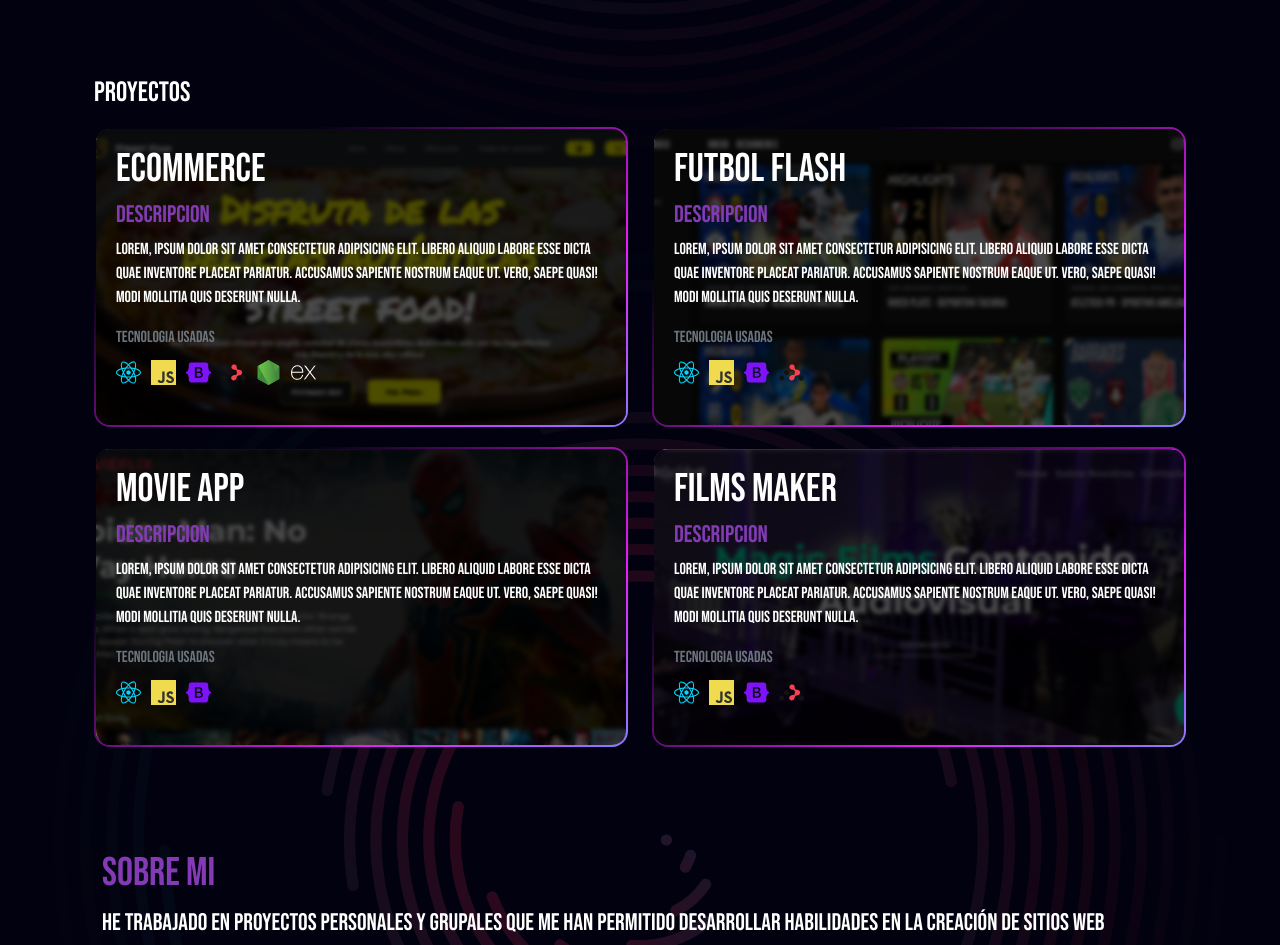
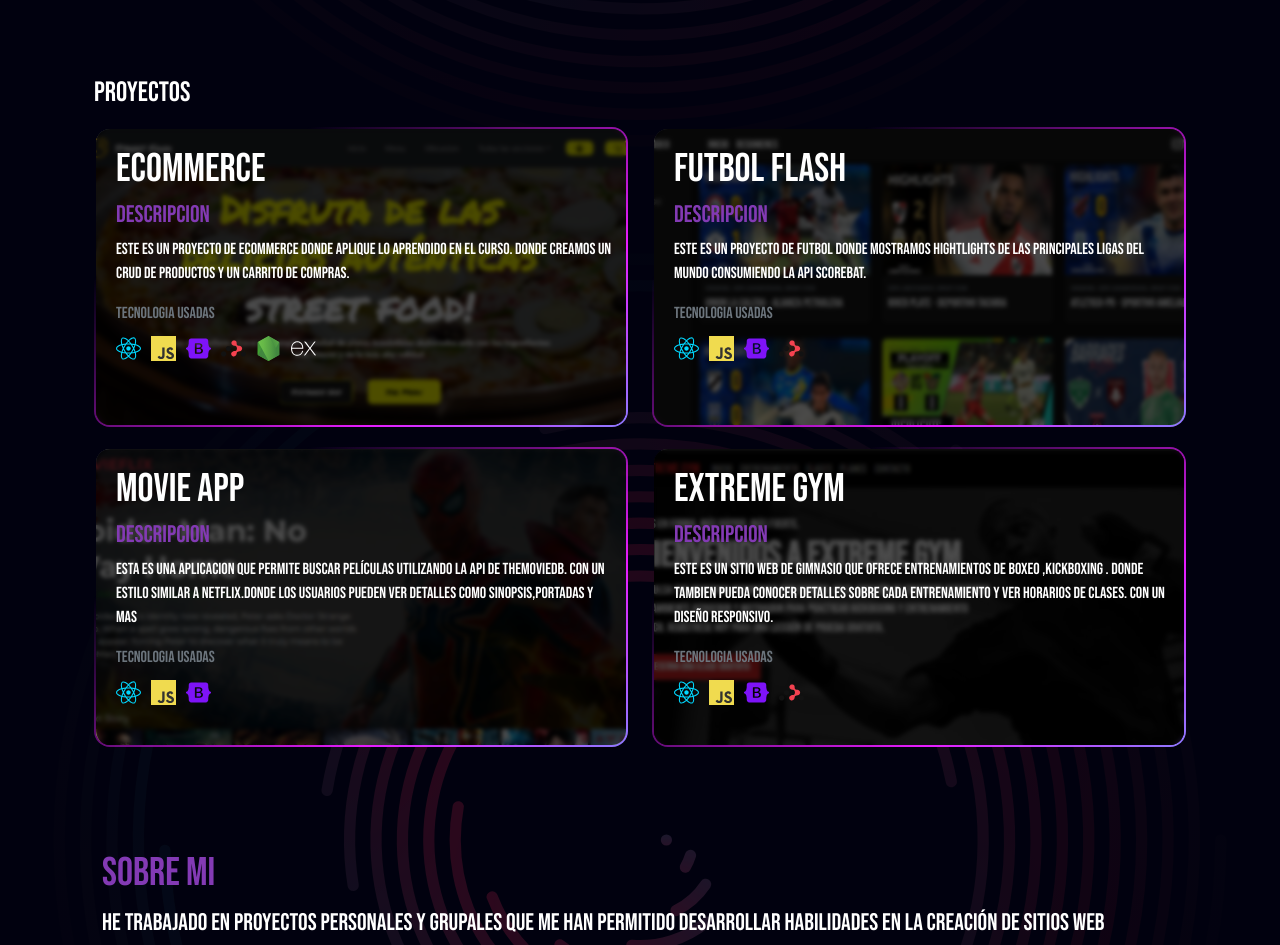
Before and after one commit to javieruncos/portafolio, a React (Vite) app: page / in a window 1280 px wide. Shown: the part 1080-2025 px from the top of the page. Built offline with nearby package versions, Linux system fonts and the light colour scheme.

Commit message:
agregamos enlaces de proyectos a las cards

```diff
--- a/src/assets/style/Proyecto.css
+++ b/src/assets/style/Proyecto.css
@@ -16,6 +16,11 @@
     background-size: 200% 100%;
     animation: gradient 5s ease infinite;
     position: relative;
+}
+
+.card-proyectos a{
+    text-decoration: none;
+    color: white;
 }
 
 @keyframes gradient {
--- a/src/components/Ui/Proyecto.jsx
+++ b/src/components/Ui/Proyecto.jsx
@@ -4,6 +4,7 @@ import ecommerce from "../../assets/img/proyectos/eccomerce.png";
 import futbol from "../../assets/img/proyectos/futbol2.png";
 import movie from "../../assets/img/proyectos/movie.png";
 import magic from "../../assets/img/proyectos/magic.png";
+import gym from "../../assets/img/proyectos/gym.png";
 import { LogosTecnologias } from '../../helpers/tecnologias';
 const Proyecto = () => {
 
@@ -18,6 +19,7 @@ const Proyecto = () => {
                 <div className='row'>
                     <div className='col-12 col-md-12 col-lg-6'>
                         <div className='card-proyectos'>
+                            <a href="https://chic-sprite-d6faab.netlify.app/">
                                 <div className='contenedor-img'>
                                     <img src={ecommerce} alt="" />
                                 </div>
@@ -25,8 +27,8 @@ const Proyecto = () => {
                                     <h3 className='fs-1'>Ecommerce</h3>
                                     <div>
                                         <h4 className='color-Text'>Descripcion</h4>
-                                    <p>Lorem, ipsum dolor sit amet consectetur adipisicing elit. Libero aliquid labore esse dicta quae inventore placeat pariatur. Accusamus sapiente
-                                        nostrum eaque ut. Vero, saepe quasi! Modi mollitia quis deserunt nulla.
+                                        <p>Este es un proyecto de ecommerce donde aplique lo aprendido en el curso.
+                                            donde creamos un CRUD de productos y un carrito de compras.
                                         </p>
                                     </div>
                                     <span className='text-secondary'>tecnologia usadas</span>
@@ -39,10 +41,12 @@ const Proyecto = () => {
                                         <img src={LogosTecnologias.express} alt="" />
                                     </div>
                                 </div>
+                            </a>
                         </div>
                     </div>
                     <div className='col-12 col-md-12 col-lg-6'>
                         <div className='card-proyectos'>
+                            <a href="https://inquisitive-mooncake-315ed7.netlify.app/">
                                 <div className='contenedor-img'>
                                     <img src={futbol} alt="" />
                                 </div>
@@ -50,8 +54,8 @@ const Proyecto = () => {
                                     <h3 className='fs-1'>Futbol flash</h3>
                                     <div>
                                         <h4 className='color-Text'>Descripcion</h4>
-                                    <p>Lorem, ipsum dolor sit amet consectetur adipisicing elit. Libero aliquid labore esse dicta quae inventore placeat pariatur. Accusamus sapiente
-                                        nostrum eaque ut. Vero, saepe quasi! Modi mollitia quis deserunt nulla.
+                                        <p>Este es un proyecto de futbol donde mostramos hightlights de las principales ligas del
+                                            mundo consumiendo la API Scorebat.
                                         </p>
                                     </div>
                                     <span className='text-secondary'>tecnologia usadas</span>
@@ -62,10 +66,13 @@ const Proyecto = () => {
                                         <img src={LogosTecnologias.reactRouter} alt="" />
                                     </div>
                                 </div>
+
+                            </a>
                         </div>
                     </div>
                     <div className='col-12 col-md-12 col-lg-6'>
                         <div className='card-proyectos'>
+                            <a href="https://unique-pasca-1ddd90.netlify.app/">
                                 <div className='contenedor-img'>
                                     <img src={movie} alt="" />
                                 </div>
@@ -73,8 +80,8 @@ const Proyecto = () => {
                                     <h3 className='fs-1'>Movie App</h3>
                                     <div>
                                         <h4 className='color-Text'>Descripcion</h4>
-                                    <p>Lorem, ipsum dolor sit amet consectetur adipisicing elit. Libero aliquid labore esse dicta quae inventore placeat pariatur. Accusamus sapiente
-                                        nostrum eaque ut. Vero, saepe quasi! Modi mollitia quis deserunt nulla.
+                                        <p>Esta es una Aplicacion que permite buscar películas utilizando la API de Themoviedb.
+                                            con un estilo similar a netflix.donde los usuarios pueden  ver detalles como sinopsis,portadas y mas
                                         </p>
                                     </div>
                                     <span className='text-secondary'>tecnologia usadas</span>
@@ -84,19 +91,22 @@ const Proyecto = () => {
                                         <img src={LogosTecnologias.bootstrap} alt="" />
                                     </div>
                                 </div>
+                            </a>
                         </div>
                     </div>
                     <div className='col-12 col-md-12 col-lg-6'>
                         <div className='card-proyectos'>
+                            <a href="https://gleeful-klepon-72666a.netlify.app/">
                                 <div className='contenedor-img'>
-                                <img src={magic} alt="" />
+                                    <img src={gym} alt="" />
                                 </div>
                                 <div className='description-proyecto container pt-3 '>
-                                <h3 className='fs-1'>Films maker</h3>
+                                    <h3 className='fs-1'>Extreme Gym</h3>
                                     <div>
                                         <h4 className='color-Text'>Descripcion</h4>
-                                    <p>Lorem, ipsum dolor sit amet consectetur adipisicing elit. Libero aliquid labore esse dicta quae inventore placeat pariatur. Accusamus sapiente
-                                        nostrum eaque ut. Vero, saepe quasi! Modi mollitia quis deserunt nulla.
+                                        <p>Este es un sitio web de Gimnasio que ofrece entrenamientos de boxeo ,kickboxing .
+                                            donde tambien pueda conocer detalles sobre cada entrenamiento y ver horarios de clases.
+                                            con un diseño responsivo.
                                         </p>
                                     </div>
                                     <span className='text-secondary'>tecnologia usadas</span>
@@ -107,6 +117,7 @@ const Proyecto = () => {
                                         <img src={LogosTecnologias.reactRouter} alt="" />
                                     </div>
                                 </div>
+                            </a>
                         </div>
                     </div>
                 </div>
```
Also changed, not shown: src/assets/img/proyectos/gym.png (added). Lines whose indentation alone changed are shown as unchanged.
